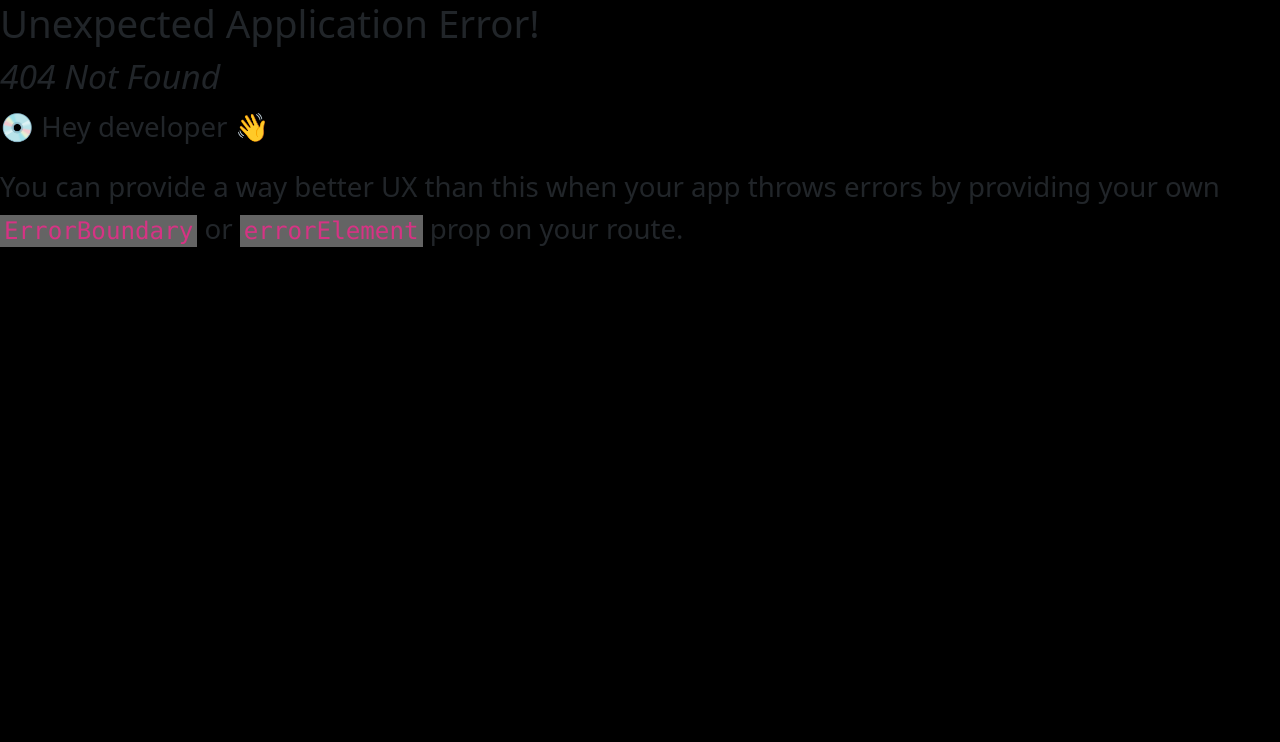
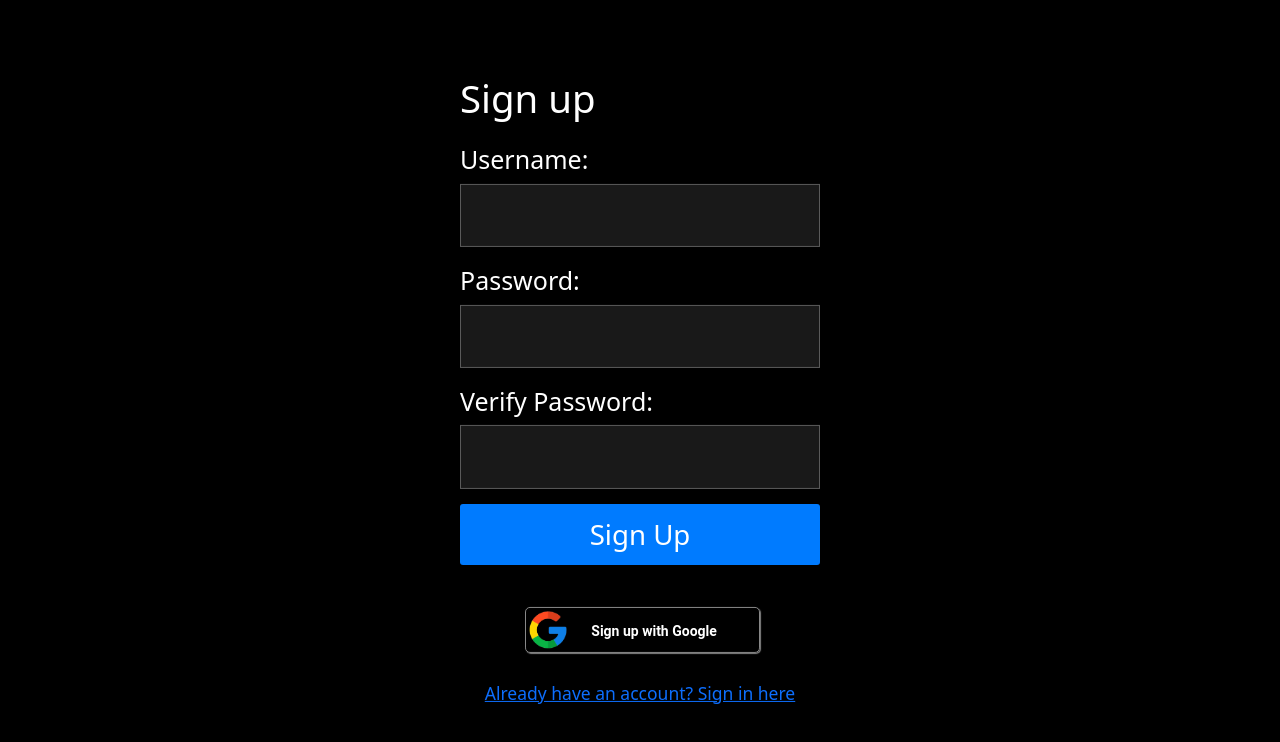
Before and after one commit to adikeshn/AstroDynamx-Website, a React (Vite) app in the folder astrodynamx-website/: page /signup in a window 1280 px wide. Before the commit this address had no page. Shown: the top 742 px of the page. Built offline with nearby package versions, Linux system fonts and the light colour scheme.

Commit message:
Adds a button for Google sign in on the login page(without the js to make it function), creates a sign up page and links it to both the landing page and the login page. The login page form now clears when submit is presses.

```diff
--- a/astrodynamx-website/src/LandingPage/LandingPage.jsx
+++ b/astrodynamx-website/src/LandingPage/LandingPage.jsx
@@ -6,6 +6,9 @@ import Person from "./LandingPageComponents/Person";
 import ContactUs from "./LandingPageComponents/ContactUs";
 import BottomBar from "./LandingPageComponents/BottomBar";
 import TopBar from "./LandingPageComponents/TopBar";
+import SignUp from "../LoginPage/SignUp";
+import { Link } from "react-router-dom";
+
 function LandingPage() {
   const mission = useRef(null);
   const team = useRef(null);
@@ -61,7 +64,9 @@ function LandingPage() {
           </h1>
           <div className="startedDiv">
             <div className="getStartedBox">
-              <h2 className="startedText">Get Started</h2>
+              <Link to="/signup">
+                <h2 className="startedText">Get Started</h2>
+              </Link>
             </div>
           </div>
         </div>
--- a/astrodynamx-website/src/LoginPage/Login.jsx
+++ b/astrodynamx-website/src/LoginPage/Login.jsx
@@ -1,5 +1,7 @@
 import React, { useState } from "react";
 import "./login.css";
+import { Link } from "react-router-dom";
+
 function Login() {
   const [username, setUsername] = useState("");
   const [password, setPassword] = useState("");
@@ -8,12 +10,15 @@ function Login() {
     e.preventDefault();
     // Send login data to backend for authentication
     console.log("Username:", username, "Password:", password);
+
+    setUsername("");
+    setPassword("");
   };
 
   return (
-    <div className="LoginMain">
+    <div className="outsideClass">
       <div className="login-container">
-        <h2>Welcome back!</h2>
+        <h2>Login</h2>
         <form onSubmit={handleSubmit}>
           <div className="form-group">
             <label htmlFor="username">Username:</label>
@@ -22,7 +27,6 @@ function Login() {
               id="username"
               value={username}
               onChange={(e) => setUsername(e.target.value)}
-              placeholder="Enter your username"
             />
           </div>
           <div className="form-group">
@@ -32,11 +36,29 @@ function Login() {
                 id="password"
                 value={password}
                 onChange={(e) => setPassword(e.target.value)}
-              placeholder="Enter your password"
               />
           </div>
-          <button type="submit">Login</button>
+          <div className="logInButton">
+            <button type="submit">Log in</button>
+          </div>
         </form>
+          <div className="ForgotPassword">
+            <p><a href="https://youtu.be/dQw4w9WgXcQ?feature=shared">Forgot password?</a></p>
+          </div>
+          <div className="GoogleButton">
+            <div className="GoogleGPlusSignIn">
+              <div className="customBtn">
+                <img className="icon" src="src/assets/GoogleLogo2.png"/>
+                <span className="buttonText"> Sign in with Google</span>
+              </div>
+            </div>
+          </div>
+          <div className="wrongPage">
+              <br />
+            <Link to="/signup">
+              <p>Don't have an account? Create one here!</p>
+            </Link>
+          </div>
       </div>
     </div>
   );
--- /dev/null
+++ b/astrodynamx-website/src/LoginPage/SignUp.jsx
@@ -0,0 +1,84 @@
+import React, { useState } from "react";
+import { Link } from "react-router-dom";
+import "./login.css";
+function SignUp() {
+  const [username, setUsername] = useState("");
+  const [password, setPassword] = useState("");
+  const [verifyPassword, setVerifyPassword] = useState("");
+  const [errorMessage, setErrorMessage] = useState(""); // Import here
+
+  const handleSubmit = (e) => {
+    e.preventDefault();
+    if (password !== verifyPassword) {
+      setErrorMessage("Passwords do not match");
+      return;
+    }
+
+    // Passwords match and are valid, proceed with submission
+    console.log("Username:", username, "Password:", password);
+    // Send login data to backend for authentication
+    //e.target.reset();
+    setErrorMessage("");
+    setUsername("");
+    setPassword("");
+    setVerifyPassword("");
+  };
+
+    return (
+        <div className="outsideClass">
+            <div className="login-container">
+                <h2>Sign up</h2>
+                <form onSubmit={handleSubmit}>
+                  <div className="form-group">
+                    <label htmlFor="username">Username:</label>
+                    <input
+                      type="text"
+                      id="username"
+                      value={username}
+                      onChange={(e) => setUsername(e.target.value)}
+                    />
+                  </div>
+                  <div className="form-group">
+                    <label htmlFor="password">Password:</label>
+                    <input
+                      type="password"
+                      id="password"
+                      value={password}
+                      onChange={(e) => setPassword(e.target.value)}
+                    />
+                  </div>
+                  <div className="form-group">
+                    <label htmlFor="verifyPassword">Verify Password:</label>
+                    <input
+                      type="password"
+                      id="verifyPassword"
+                      value={verifyPassword}
+                      onChange={(e) => setVerifyPassword(e.target.value)}
+                    />
+                  </div>
+                  {errorMessage && <div className="error">{errorMessage}</div>}
+                  <div className="logInButton">
+                    <button type="submit">Sign Up</button>
+                  </div>
+                </form>
+                <div className="GoogleButton">
+                    <br />
+                    <div className="GoogleGPlusSignIn">
+                        <div className="customBtn">
+                            <img className="icon" src="src/assets/GoogleLogo2.png"/>
+                            <span className="buttonText"> Sign up with Google</span>
+                        </div>
+                    </div>
+                </div>
+                <div className="wrongPage">
+                    <Link to="/login">
+                        <br />
+                        <p>Already have an account? Sign in here</p>
+                    </Link>
+                </div>
+            </div>
+        </div>
+    );
+}
+
+export default SignUp;
--- a/astrodynamx-website/src/LoginPage/login.css
+++ b/astrodynamx-website/src/LoginPage/login.css
@@ -1,15 +1,23 @@
+.outsideClass {
+  background-color: #252525;
+}
 .login-container {
-  width: 350px;
-  margin: 50px auto;
+  margin: 0;
+  position: absolute;
+  top: 50%;
+  left: 50%;
+  -ms-transform: translate(-50%, -50%);
+  transform: translate(-50%, -50%);
+  width: 400px;
   padding: 20px;
-  border: 1px solid #ccc;
-  border-radius: 5px;
-  box-shadow: 0 2px 5px rgba(0, 0, 0, 0.1);
-  background-color: white;
+
+  background-color: black;
+  color: white;
+  font-weight: 200;
 }
 
 .login-container h2 {
-  text-align: center;
+  text-align: left;
   margin-bottom: 20px;
   color: white;
 }
@@ -21,14 +29,15 @@
 .form-group label {
   display: block;
   margin-bottom: 5px;
+  font-size: 25px;
 }
 
 .form-group input {
   width: 100%;
   padding: 10px;
-  border: 1px solid #ccc;
-  border-radius: 3px;
+  border: 1px solid #5a5a5a;
   box-sizing: border-box;
+  background-color: #191919;
   }
 
 button[type="submit"] {
@@ -38,8 +47,62 @@ button[type="submit"] {
   border: none;
   border-radius: 3px;
   cursor: pointer;
+  width: 500px;
 }
 
-.LoginMain {
-    background-color:black;
+.logInButton {
+  display: flex;
+  align-items: center;
+  justify-content: center;
 }
+
+input {
+  background-color: #333333;
+  color: white;
+}
+
+.ForgotPassword {
+  padding-top: 10px;
+  font-size:17.5px;
+  text-align: center;
+}
+
+.customBtn {
+  margin-left: 18%;
+  display: inline-block;
+  vertical-align: center;
+  background: none;
+  color: white;
+  border-radius: 5px;
+  border: thin solid #888;
+  box-shadow: 1px 1px 1px grey;
+  white-space: nowrap;
+  cursor: pointer;
+}
+
+.icon {
+  display: inline-block;
+  vertical-align: middle;
+  width: 40px;
+  height: 40px;
+  margin-bottom: 2px;
+  margin-left: 2px;
+}
+span.buttonText {
+  vertical-align: middle;
+  padding-left: 20px;
+  padding-right: 42px;
+  font-size: 14px;
+  font-weight: bold;
+  /* Use the Roboto font that is loaded in the <head> */
+  font-family: 'Roboto', sans-serif;
+}
+
+.wrongPage {
+  font-size: 17.5px;
+  text-align: center;
+}
+.error {
+  font-size: 15px;
+  color: lightgreen;
+}
--- a/astrodynamx-website/src/main.jsx
+++ b/astrodynamx-website/src/main.jsx
@@ -4,6 +4,7 @@ import { createBrowserRouter, RouterProvider } from "react-router-dom";
 import "bootstrap/dist/css/bootstrap.css";
 import Login from "./LoginPage/Login.jsx";
 import LandingPage from "./LandingPage/LandingPage.jsx";
+import SignUp from "./LoginPage/SignUp.jsx";
 
 const router = createBrowserRouter([
   {
@@ -14,6 +15,10 @@ const router = createBrowserRouter([
     path: "/login",
     element: <Login />,
   },
+  {
+    path: "/signup",
+    element: <SignUp />,
+  },
 ]);
 
 ReactDOM.createRoot(document.getElementById("root")).render(
```
Also changed, not shown: astrodynamx-website/src/LandingPage/LandingPageStyles/index.css (line endings or trailing spaces), astrodynamx-website/src/assets/GoogleLogo.png (added), astrodynamx-website/src/assets/GoogleLogo2.png (added). Lines whose indentation alone changed are shown as unchanged.
